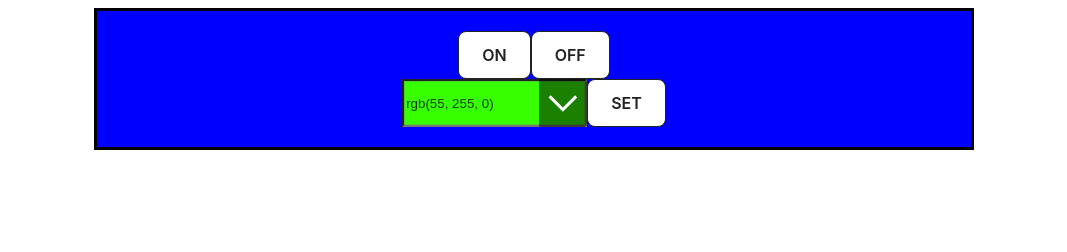
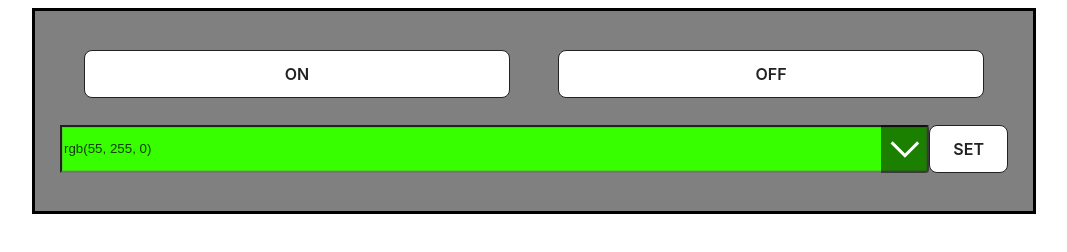
Before and after one commit to aquarockslug/magic_home_webserver, a website: page public/index.html in a window 1280 px wide. Shown: the whole page, without its empty margins (106-1173 px from the left). Drawn offline with Linux system fonts and the light colour scheme.

Commit message:
alignment

```diff
--- a/app.js
+++ b/app.js
@@ -4,7 +4,6 @@ const {
 var express = require('express')
 var app = express()
 app.use(express.static('public'))
-app.use(require('body-parser').json())
 
 var light = new Control("192.168.1.154")
 
--- a/package.json
+++ b/package.json
@@ -4,7 +4,8 @@
         "description": "",
         "main": "app.js",
         "scripts": {
-    "start": "nodemon run start"
+                "start": "tmux new -s webapp -n panel -d 'node app.js'",
+                "debug": "nodemon app.js"
         },
         "keywords": [],
         "author": "Aquarock",
--- a/public/index.html
+++ b/public/index.html
@@ -12,17 +12,29 @@
                 #main-menu {
                         display: flex;
                         flex-direction: column;
+                        justify-content: space-around;
                         margin: auto;
-                        width: 66%;
-                        background-color: blue;
+                        width: 75%;
+                        height: 150px;
+                        background-color: grey;
                         border: 3px solid black;
-                        padding: 20px;
+                        padding: 25px;
                 }
 
                 #color-control,
                 #power-control {
                         display: flex;
-                        justify-content: center
+                        width: 100%;
+                        justify-content: space-around;
+                }
+
+                #power-control button {
+                        width: 45%
+                }
+
+                #panel-picker,
+                #picker-form-id {
+                        width: 100%
                 }
         </style>
 </head>
@@ -39,13 +51,13 @@
                 </div>
                 <div id="color-control">
                         <form class="color-picker" id="picker-form-id" method="post" action="/set">
-                                <input id="panelPicker" data-format="rgb" data-color-presets="red,green,blue" class="color-preview" value="rgb(55, 255, 0)" />
+                                <input id="panel-picker" data-format="rgb" data-color-presets="red,green,blue" class="color-preview" value="rgb(55, 255, 0)" />
                         </form>
                         <button class="button-23" onclick="document.getElementById('picker-form-id').submit();">SET</button>
                 </div>
         </div>
         <script>
-                var panelPicker = new ColorPicker('#panelPicker')
+                var panelPicker = new ColorPicker('#panel-picker')
         </script>
 </body>
 
```
Lines whose indentation alone changed are shown as unchanged.
